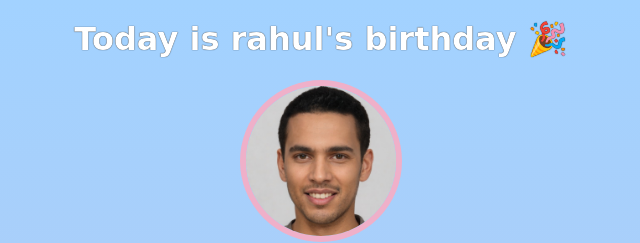
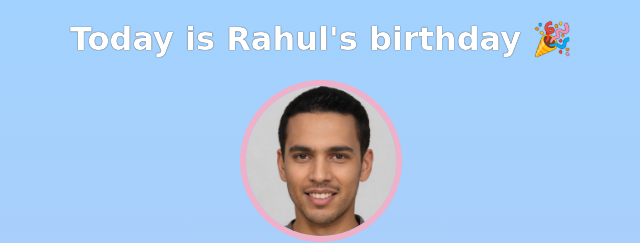
Before and after one commit to Rr1901/Birthday-Gift, a website built with Vite: page index.html in a window 1280 px wide. Shown: the top 243 px of the page, 319-959 px from the left. Built offline with nearby package versions, Linux system fonts and the light colour scheme; a web font is replaced by a local one.

Commit message:
By original

```diff
--- a/index.html
+++ b/index.html
@@ -14,7 +14,7 @@
   </head>
   <body>
     <div id="header">
-      <h1>Today is rahul's birthday 🎉</h1>
+      <h1>Today is Rahul's birthday 🎉</h1>
       <img id="bff-img" src="images/nick.jpg" />
       <h2 id="bday-age">24 years old</h2>
       <h4 id="bday-date">01.11.2022</h4>
```
